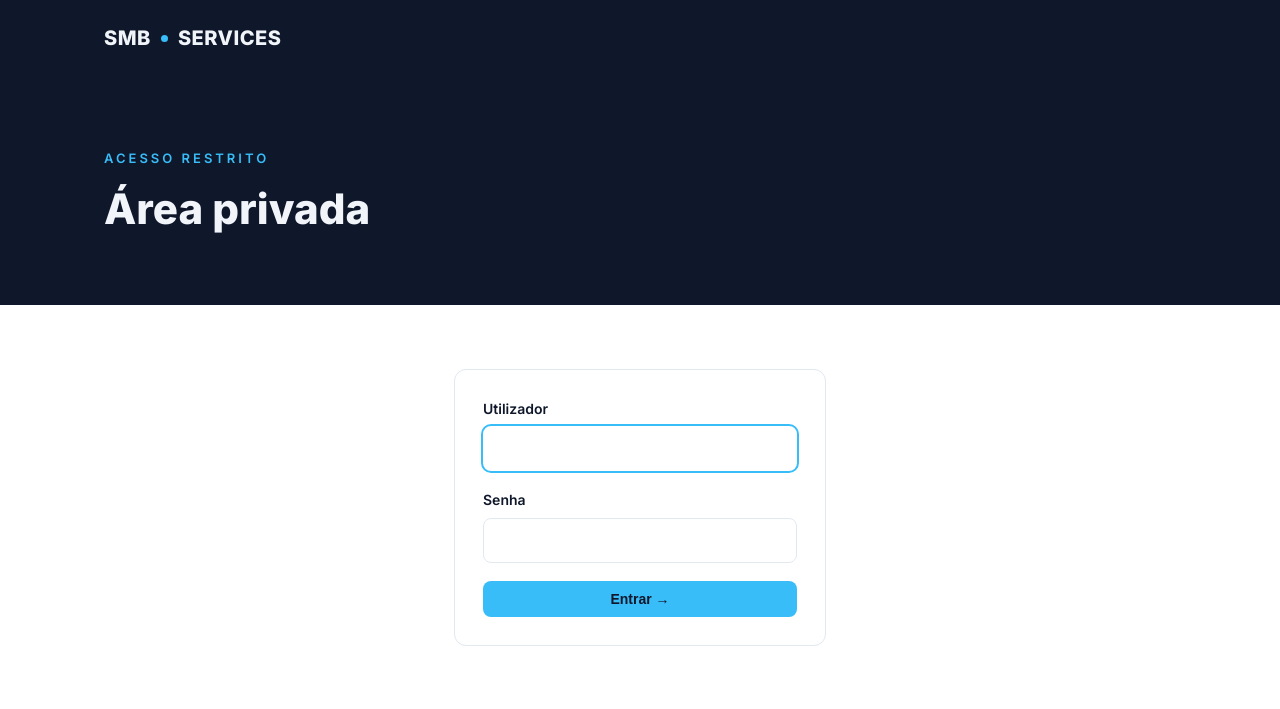
After one commit to CarlosSequeira42/smbservices-site, a PHP site: page /area-privada/login.php in a window 1280 px wide. The commit adds this page. Shown: the top 709 px of the page. Run offline with PHP 8.4, Linux system fonts and the light colour scheme.

Commit message:
Replace Basic Auth with session-based login and idle timeout
HTTP Basic Auth has no real session concept: the browser caches the
credentials and keeps sending them automatically, so there was no
way to enforce a timeout after inactivity as requested.

Adds a proper login flow instead:
- login.php: form backed by a bcrypt hash in a gitignored
  auth-secret.php (template in auth-secret.example.php).
- sessao.php: exigir_autenticacao() guards index.php and editar.php,
  destroying the session and bouncing to the login page after 20
  minutes without activity.
- logout.php: explicit "Sair" link added to both pages.

area-privada/.htaccess now only blocks direct access to internal
files (db-secret.php, auth-secret.php, the old .htpasswd, the
migration backup) instead of handling authentication itself.

Also stops tracking area-privada/procedimentos.json in Git: its data
was already migrated to MySQL and the live file was renamed to
procedimentos.json.bak, so the tracked path is no longer needed and
removing it is safe (nothing left for a future deploy to touch).

Co-Authored-By: Claude Sonnet 5 <noreply@anthropic.com>
Claude-Session: https://claude.ai/code/session_01SToevP63dcDVeVs8KvhEsL

```diff
--- a/area-privada/editar.php
+++ b/area-privada/editar.php
@@ -1,4 +1,6 @@
 <?php
+require __DIR__ . '/sessao.php';
+exigir_autenticacao();
 require __DIR__ . '/procedimentos.php';
 
 $mensagem = '';
@@ -69,6 +71,7 @@ try {
     <a href="../index.html" class="logo">SMB<span class="dot"></span>SERVICES</a>
     <nav class="main-nav">
       <a href="index.php">← Voltar à área privada</a>
+      <a href="logout.php" class="btn btn-ghost">Sair</a>
     </nav>
   </div>
 </header>
--- /dev/null
+++ b/area-privada/login.php
@@ -0,0 +1,95 @@
+<?php
+if (session_status() === PHP_SESSION_NONE) {
+    session_start();
+}
+
+$erro = '';
+$next = $_GET['next'] ?? 'index.php';
+if ($next === '' || strpos($next, 'login.php') !== false) {
+    $next = 'index.php';
+}
+
+if ($_SERVER['REQUEST_METHOD'] === 'POST') {
+    $utilizador = trim($_POST['utilizador'] ?? '');
+    $senha = $_POST['senha'] ?? '';
+    $next = $_POST['next'] ?? 'index.php';
+
+    $configPath = __DIR__ . '/auth-secret.php';
+    if (!file_exists($configPath)) {
+        $erro = 'Configuração de acesso ainda não foi definida (falta o ficheiro auth-secret.php).';
+    } else {
+        $config = include $configPath;
+        if ($utilizador !== '' && hash_equals($config['utilizador'], $utilizador) && password_verify($senha, $config['senha_hash'])) {
+            session_regenerate_id(true);
+            $_SESSION['autenticado'] = true;
+            $_SESSION['ultima_atividade'] = time();
+            header('Location: ' . ($next !== '' ? $next : 'index.php'));
+            exit;
+        }
+        $erro = 'Utilizador ou senha incorretos.';
+    }
+}
+?>
+<!DOCTYPE html>
+<html lang="pt-BR">
+<head>
+<meta charset="UTF-8">
+<meta name="viewport" content="width=device-width, initial-scale=1.0">
+<title>Entrar | Área Privada | SMB Services</title>
+<meta name="robots" content="noindex, nofollow">
+<link rel="icon" href="../favicon.svg" type="image/svg+xml">
+<link rel="preconnect" href="https://fonts.googleapis.com">
+<link rel="preconnect" href="https://fonts.gstatic.com" crossorigin>
+<link href="https://fonts.googleapis.com/css2?family=Inter:wght@400;500;600;700;800&display=swap" rel="stylesheet">
+<link rel="stylesheet" href="../css/style.css?v=2">
+</head>
+<body>
+
+<header class="site-header">
+  <div class="container">
+    <a href="../index.html" class="logo">SMB<span class="dot"></span>SERVICES</a>
+  </div>
+</header>
+
+<section class="section-dark">
+  <div class="container">
+    <div class="eyebrow">Acesso restrito</div>
+    <h1>Área privada</h1>
+  </div>
+</section>
+
+<section class="section">
+  <div class="container" style="max-width:420px;">
+
+    <?php if (isset($_GET['expirado'])): ?>
+      <div class="card" style="border-color:#d97706; margin-bottom:24px;">
+        <p style="margin-bottom:0;">A sessão expirou por inatividade. Entre novamente.</p>
+      </div>
+    <?php endif; ?>
+
+    <?php if ($erro): ?>
+      <div class="card" style="border-color:#dc2626; margin-bottom:24px;">
+        <p style="margin-bottom:0;"><?php echo htmlspecialchars($erro); ?></p>
+      </div>
+    <?php endif; ?>
+
+    <div class="card">
+      <form method="post" action="login.php">
+        <input type="hidden" name="next" value="<?php echo htmlspecialchars($next); ?>">
+        <div class="form-field">
+          <label for="utilizador">Utilizador</label>
+          <input type="text" id="utilizador" name="utilizador" required autofocus>
+        </div>
+        <div class="form-field">
+          <label for="senha">Senha</label>
+          <input type="password" id="senha" name="senha" required>
+        </div>
+        <button type="submit" class="btn btn-primary" style="border:none; cursor:pointer; width:100%;">Entrar →</button>
+      </form>
+    </div>
+
+  </div>
+</section>
+
+</body>
+</html>
```
Also changed, not shown: area-privada/auth-secret.example.php (added, +16 -0 lines), area-privada/index.php (+7 -2 lines), area-privada/logout.php (added, +8 -0 lines), area-privada/procedimentos.json (deleted, +0 -32 lines), area-privada/sessao.php (added, +34 -0 lines), area-privada/.htaccess, 1 other file.
